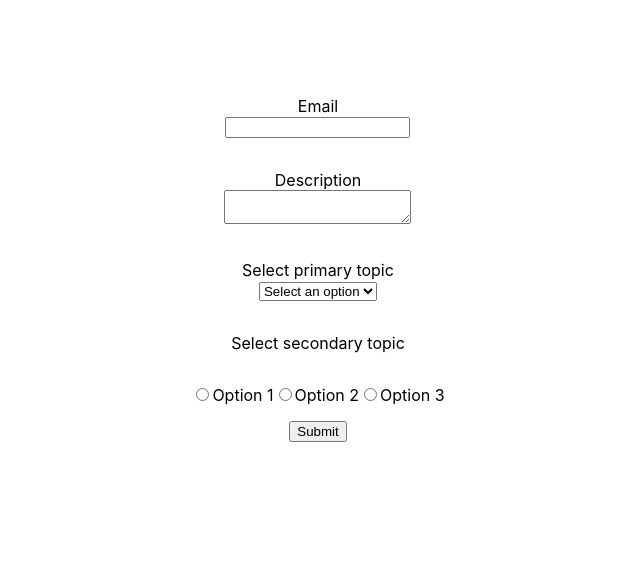
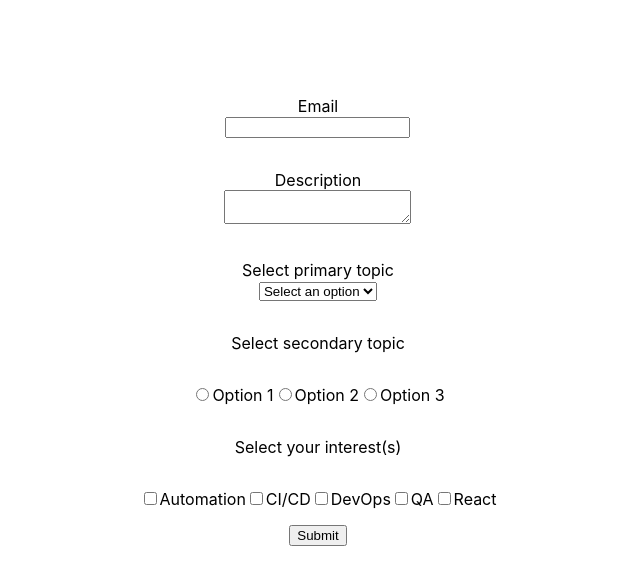
Before and after one commit to tanmayaarora/Formik-control-demo, a React (Create React App) app: page / in a window 1280 px wide. Shown: the top 584 px of the page, without its empty margins (322-962 px from the left). Built offline with nearby package versions, Linux system fonts and the light colour scheme.

Commit message:
Users can now select their interests

```diff
--- /dev/null
+++ b/src/components/CheckboxGroup.js
@@ -0,0 +1,32 @@
+import React from "react";
+import { Field, ErrorMessage } from "formik";
+
+function CheckboxGroup(props) {
+    const {label, name, options, ...rest} = props;
+    return (
+        <div className="form-control">
+            <label>{label}</label>
+            <Field name={name} {...rest}>
+                {
+                    ({field}) => {
+                        return options.map(option => {
+                            return (
+                                <React.Fragment key={option.key}>
+                                    <input type='checkbox' id={option.value}
+                                    {...field} value={option.value}
+                                    checked={field.value.includes(option.value)}/>
+                                    <label htmlFor={option.value} style={{'display':'inline-block'}}>
+                                        {option.key}
+                                    </label>
+                                </React.Fragment>
+                            )
+                        })
+                    }
+                }
+            </Field>
+            <ErrorMessage name={name}/>
+        </div>
+    )
+}
+
+export default CheckboxGroup
--- a/src/components/FormikContainer.js
+++ b/src/components/FormikContainer.js
@@ -4,7 +4,7 @@ import * as Yup from "yup";
 import FormikControl from "./FormikControl";
 
 function FormikContainer() {
-    const initialValues = {email:'',description:'', selectOption:'', radioOption:''};
+    const initialValues = {email:'',description:'', selectOption:'', radioOption:'', checkboxOption:[]};
     const dropdownOptions = [
         {key: 'Select an option', value:''},
         {key: 'Option 1', value:'option1'},
@@ -16,11 +16,19 @@ function FormikContainer() {
         {key: 'Option 2', value:'rOption2'},
         {key: 'Option 3', value:'rOption3'}
     ]
+    const checkboxOptions = [
+        {key: 'Automation', value:'cOption1'},
+        {key: 'CI/CD', value:'cOption2'},
+        {key: 'DevOps', value:'cOption3'},
+        {key: 'QA', value:'cOption4'},
+        {key: 'React', value:'cOption5'}
+    ]
     const validationSchema = Yup.object({
         email:Yup.string().required("Email is required"),
         description:Yup.string().required("Description is required"),
         selectOption:Yup.string().required("Option must be selected"),
-        radioOption:Yup.string().required("Option must be selected")
+        radioOption:Yup.string().required("Option must be selected"),
+        checkboxOption:Yup.array().required("Preference must be selected")
     });
     const onSubmit = values => alert("Form data ", values); // Will change it to console.log possibly for all branches
     return (
@@ -34,6 +42,7 @@ function FormikContainer() {
                         <FormikControl control='textarea' label='Description' name='description'/>
                         <FormikControl control='select' label='Select primary topic' name='selectOption' options={dropdownOptions}/>
                         <FormikControl control='radio' label='Select secondary topic' name='radioOption' options={radioOptions}/>
+                        <FormikControl control='checkbox' label='Select your interest(s)' name='checkboxOption' options={checkboxOptions}/>
                         <button type="submit">Submit</button>
                     </Form>
                 )
--- a/src/components/FormikControl.js
+++ b/src/components/FormikControl.js
@@ -1,4 +1,5 @@
 import React from "react"
+import CheckboxGroup from "./CheckboxGroup";
 import Input from "./Input";
 import RadioButtons from "./RadioButtons";
 import Select from "./Select";
@@ -11,7 +12,7 @@ function FormikControl(props) {
         case 'textarea': return <Textarea {...rest}/>
         case 'select': return <Select {...rest}/>
         case 'radio': return <RadioButtons {...rest}/>
-        case 'checkbox':
+        case 'checkbox': return <CheckboxGroup {...rest}/>
         case 'date':
         default: return null;
     }
```
